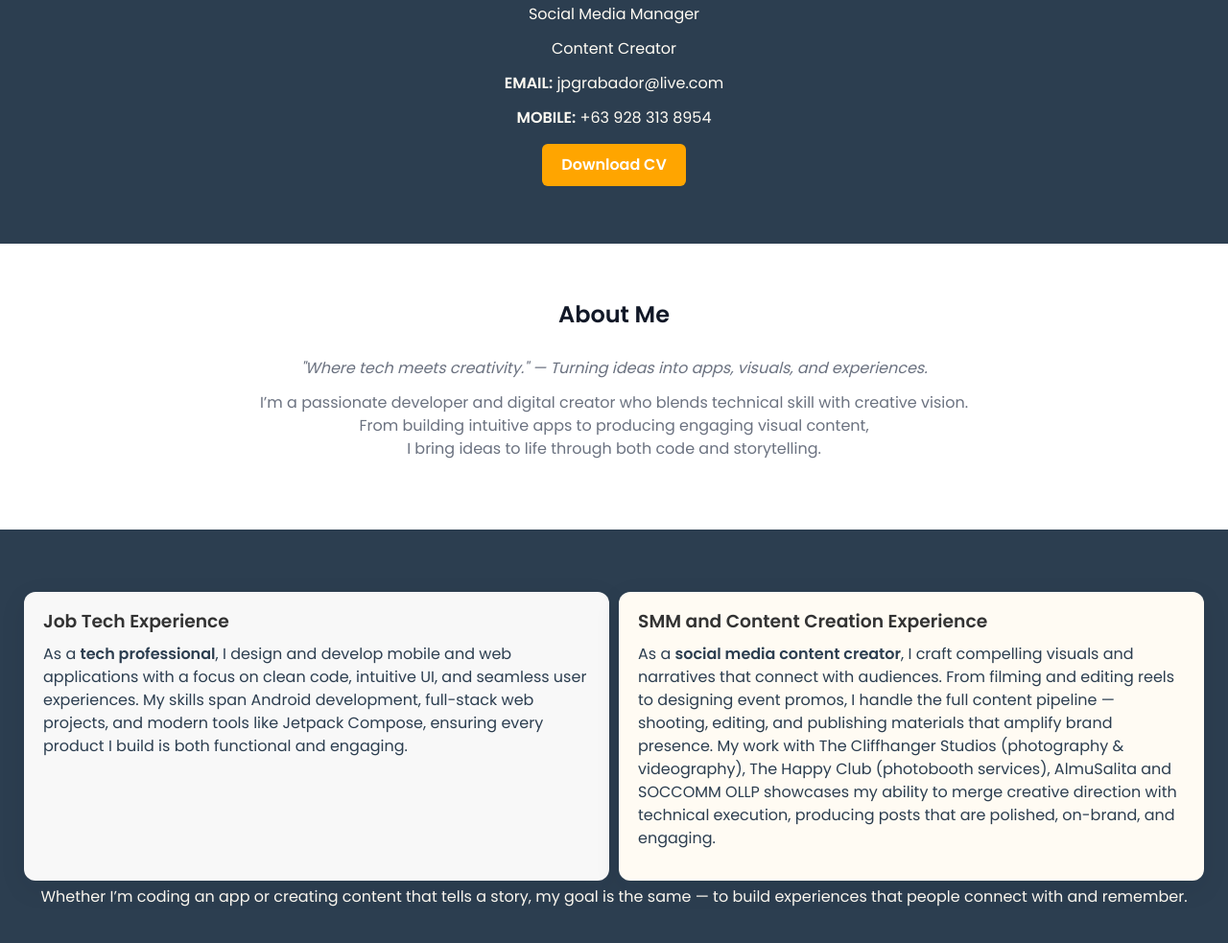
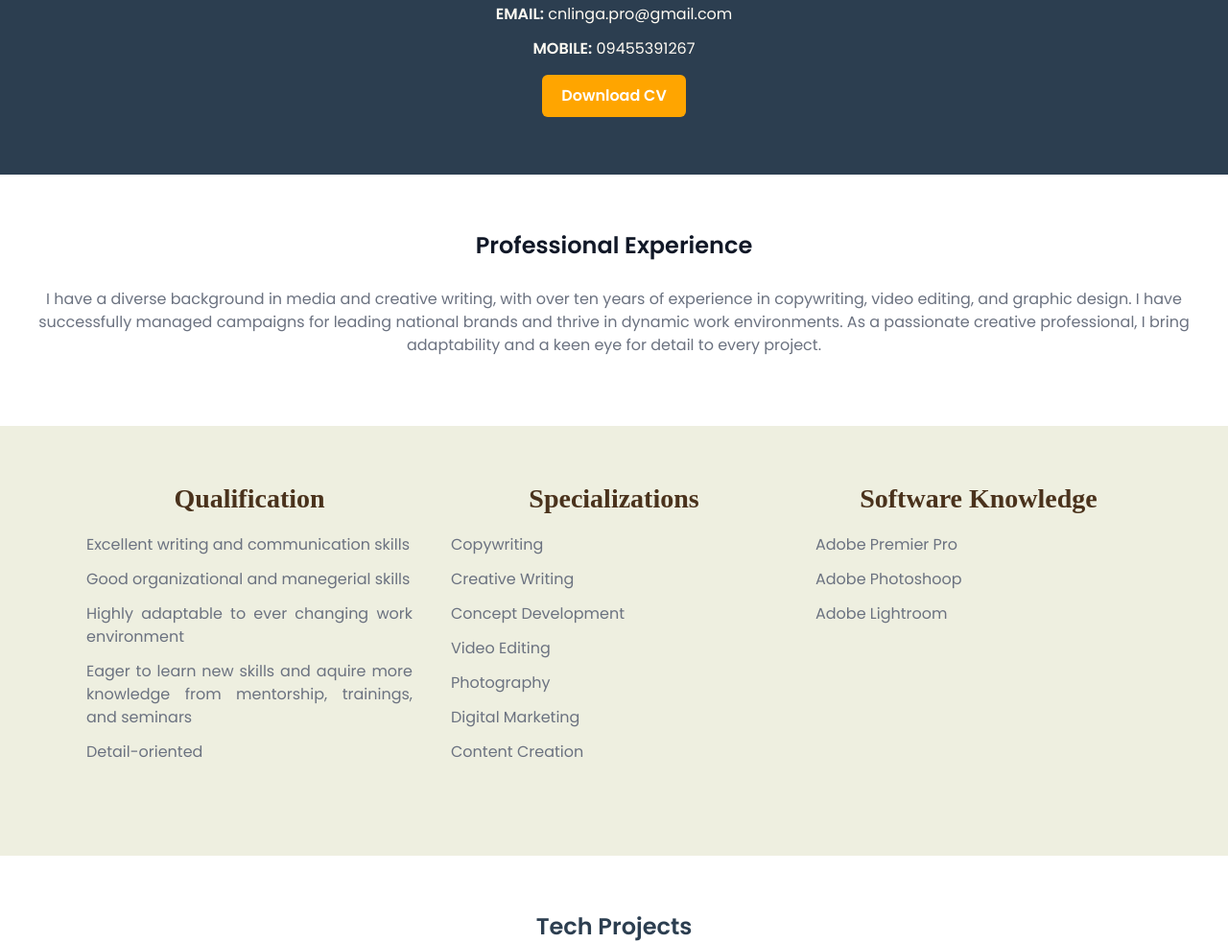
Before and after one commit to crealix/cnlinga, a plain HTML site: page index.html in a window 1280 px wide. Shown: the part 663-1646 px from the top of the page at 96% size. Drawn offline with nearby package versions, Linux system fonts and the light colour scheme.

Commit message:
update (index) updating text details & dp

```diff
--- a/css/style.css
+++ b/css/style.css
@@ -749,3 +749,60 @@ h2 {
   .banner.dark h1{font-size:1.25rem}
   header .container{padding:8px}
 }
+
+
+/* Section background (parchment style, optional) */
+   .mission-vision-section {
+     background: #EEEFE0; /* change to your bg image if needed */
+     padding: 60px 20px;
+   }
+
+   /* Flex container for desktop */
+   .mission-vision-container {
+     display: flex;
+     justify-content: center;
+     align-items: flex-start;
+     gap: 40px;
+     max-width: 1100px;
+     margin: 0 auto;
+   }
+
+   /* Each column */
+   .mission-vision-box {
+     flex: 1;
+     min-width: 300px;
+     text-align: justify;
+   }
+
+   /* Titles */
+   .mission-vision-box h2 {
+     font-family: 'Playfair Display', serif;
+     font-size: 28px;
+     font-weight: 600;
+     color: #4a321c; /* earthy brown tone */
+     text-align: center;
+     margin-bottom: 20px;
+   }
+
+   /* Body text */
+   .mission-vision-box p, {
+     font-family: 'Montserrat', sans-serif;
+     font-size: 16px;
+     font-weight: 300;
+     line-height: 1.7;
+     color: #333;
+   }
+
+   /* Bold highlights */
+   .mission-vision-box strong {
+     font-weight: 600;
+     color: #504B38; /* deep green for emphasis */
+   }
+
+   /* Mobile responsive: stack */
+   @media (max-width: 768px) {
+     .mission-vision-container {
+       flex-direction: column;
+       gap: 30px;
+     }
+   }
--- a/index.html
+++ b/index.html
@@ -3,7 +3,7 @@
 <head>
     <meta charset="UTF-8">
     <meta name="viewport" content="width=device-width, initial-scale=1.0">
-    <title>JP Grabador Portfolio</title>
+    <title>Cristy Linga Portfolio</title>
     <link rel="preconnect" href="https://fonts.googleapis.com">
     <link href="https://fonts.googleapis.com/css2?family=Poppins:wght@400;600&display=swap" rel="stylesheet">
     <link rel="stylesheet" href="https://cdnjs.cloudflare.com/ajax/libs/font-awesome/6.5.0/css/all.min.css" />
@@ -20,7 +20,7 @@
     <div class="nav-container">
         <div class="spacer"></div> <!-- pushes title/hamburger to right -->
         <div class="nav-right">
-            <h1 class="nav-title">JP Grabs</h1>
+            <h1 class="nav-title">Cristy Linga</h1>
             <div class="hamburger">
                 <span></span>
                 <span></span>
@@ -30,7 +30,6 @@
         <ul class="nav-links">
             <li><a href="#about">About</a></li>
             <li><a href="#skills">Skills</a></li>
-            <li><a href="#tech-projects">Tech Projects</a></li>
             <li><a href="#creative-projects">Creative Projects</a></li>
             <li><a href="#experience">Experience</a></li>
             <li><a href="#contact">Contact</a></li>
@@ -42,13 +41,10 @@
     <!-- Background image -->
    <center>
       <img src="images/img_dp_main_thumbnail.png" alt="Profile Photo" class="profile-pic">
-        <h3>Hi, I'm JP Grabador</h3>
-            <p class="text-title-light">Programmer</p>
-            <p class="text-title-light">Social Media Manager</p>
-            <p class="text-title-light">Content Creator</p>
-
-        <p class="text-title-light"><strong>EMAIL:</strong> jpgrabador@live.com</p>
-        <p class="text-title-light"><strong>MOBILE:</strong> +63 928 313 8954</p>
+        <h3>Hi, I'm Cristy Linga</h3>
+            <p class="text-title-light">COPYWRITER | VIDEO EDITOR | PHOTOGRAPHER | CONTENT PRODUCER</p>
+        <p class="text-title-light"><strong>EMAIL:</strong>  cnlinga.pro@gmail.com</p>
+        <p class="text-title-light"><strong>MOBILE:</strong> 09455391267</p>
         <div class="buttons">
             <!-- <a href="#" class="linkedin-btn">in</a> -->
             <a href="#" class="cv-btn">Download CV</a>
@@ -58,46 +54,59 @@
 
 </div>
 
-<!--  <div class="cover-photo">
-         <section id="banner" class="dark-section">
-        <div class="banner-content fade-in">
-            <h1>Hi, I'm JP Grabs</h1>
-            <p>Programmer</p>
-            <p>Social Media Manager</p>
-            <p>Content Creator</p>
-        </div>
-    </section>
- </div> -->
-    <!-- Banner -->
 
 
     <!-- About -->
     <section id="about" class="light-section fade-in">
-        <h2>About Me</h2>
+        <h2>Professional Experience</h2>
         <center>
-             <p><i>"Where tech meets creativity." — Turning ideas into apps, visuals, and experiences.</i></p>
             <p>
-                I’m a passionate developer and digital creator who blends technical skill with creative vision.
-                </br>From building intuitive apps to producing engaging visual content,
-                </br>I bring ideas to life through both code and storytelling.
+              I have a diverse background in media and creative writing, with over ten years of experience in copywriting, video editing, and graphic design. I have successfully managed campaigns for leading national brands and thrive in dynamic work environments. As a passionate creative professional, I bring adaptability and a keen eye for detail to every project.
             </p>
         </center>
     </section>
 
     <!-- Split Personality -->
-    <section id="split" class="dark-section fade-in">
-        <div class="split-container">
-            <div class="split left" data-aos="fade-left">
-                <h3>Job Tech Experience</h3>
-                <p class="text-desc">As a <b>tech professional</b>, I design and develop mobile and web applications with a focus on clean code, intuitive UI, and seamless user experiences. My skills span Android development, full-stack web projects, and modern tools like Jetpack Compose, ensuring every product I build is both functional and engaging.</p>
-            </div>
-            <div class="split right" data-aos="fade-right">
-                <h3>SMM and Content Creation Experience</h3>
-                <p class="text-desc">As a <b>social media content creator</b>, I craft compelling visuals and narratives that connect with audiences. From filming and editing reels to designing event promos, I handle the full content pipeline — shooting, editing, and publishing materials that amplify brand presence. My work with The Cliffhanger Studios (photography & videography), The Happy Club (photobooth services), AlmuSalita and SOCCOMM OLLP showcases my ability to merge creative direction with technical execution, producing posts that are polished, on-brand, and engaging.</p>
-            </div>
+    <section class="mission-vision-section">
+        <div class="mission-vision-container">
+
+          <!-- Mission -->
+          <div class="mission-vision-box">
+            <h2>Qualification</h2>
+              <p>Excellent writing and communication skills</p>
+              <p>Good organizational and manegerial skills</p>
+              <p>Highly adaptable to ever changing work environment</p>
+              <p>Eager to learn new skills and aquire more knowledge from mentorship, trainings, and seminars</p>
+              <p>Detail-oriented</p><br>
+
+          </div>
+
+          <!-- Vision -->
+          <div class="mission-vision-box">
+            <h2>Specializations</h2>
+              <p>Copywriting<br></p>
+              <p>Creative Writing</p>
+              <p>Concept Development</p>
+              <p>Video Editing</p>
+              <p>Photography</p>
+              <p>Digital Marketing</p>
+              <p>Content Creation</p>
+            </p>
+          </div>
+          <!-- Vision -->
+          <div class="mission-vision-box">
+            <h2>Software Knowledge</h2>
+              <p>Adobe Premier Pro<br></p>
+              <p>Adobe Photoshoop</p>
+              <p>Adobe Lightroom</p>
+            </p>
+          </div>
+
         </div>
-            <p class="text-title-light">Whether I’m coding an app or creating content that tells a story, my goal is the same — to build experiences that people connect with and remember.</p>
-    </section>
+      </section>
+
+
+
   <!-- Lightbox -->
   <div id="lightbox">
     <span id="close">&times;</span>
```
Also changed, not shown: images/img_dp_main_thumbnail.png.
